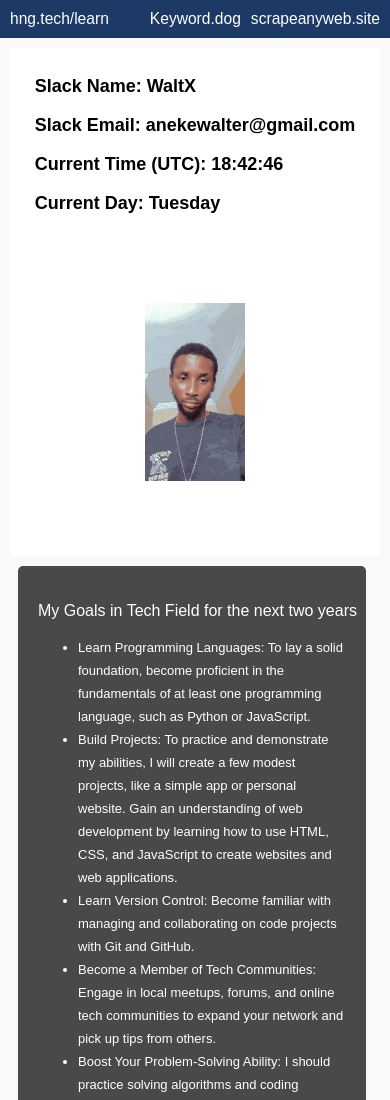
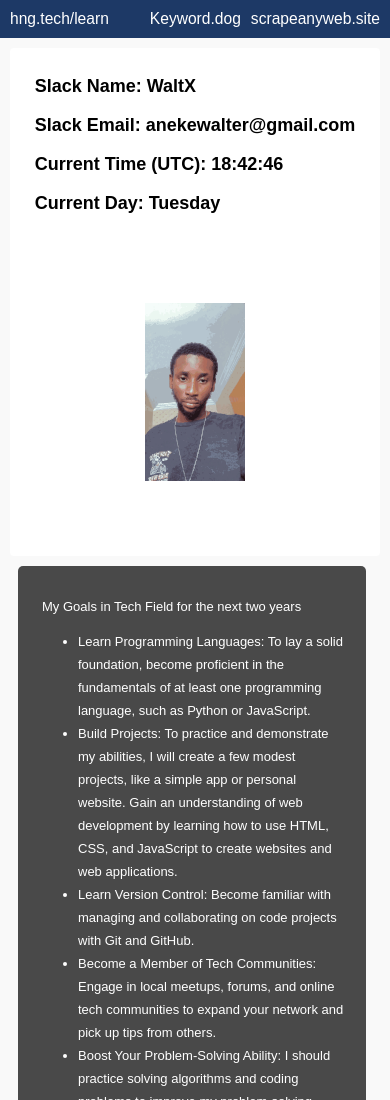
Before and after one commit to Waltxcodes/Task-1-Frontend, a plain HTML site: page index.html in a window 390 px wide. Shown: the top 1100 px of the page. Drawn offline with Linux system fonts and the light colour scheme.

Commit message:
more commit

```diff
--- a/style.css
+++ b/style.css
@@ -175,10 +175,10 @@ font-size: larger;
   }
 
   .goals h3 {
-    margin-left: 0;
-    font-size: medium;
+    margin-left: 4px;
+    font-size: small;
     align-items: center;
-    font-weight: 100;
+    font-weight: 200;
 
   }
 
```
